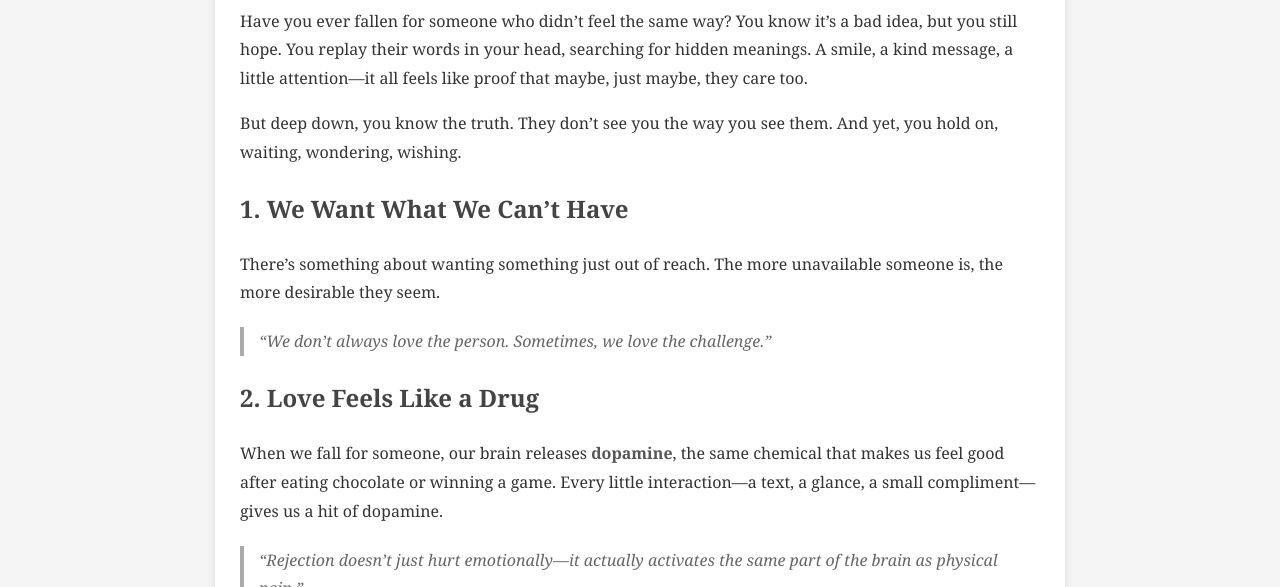
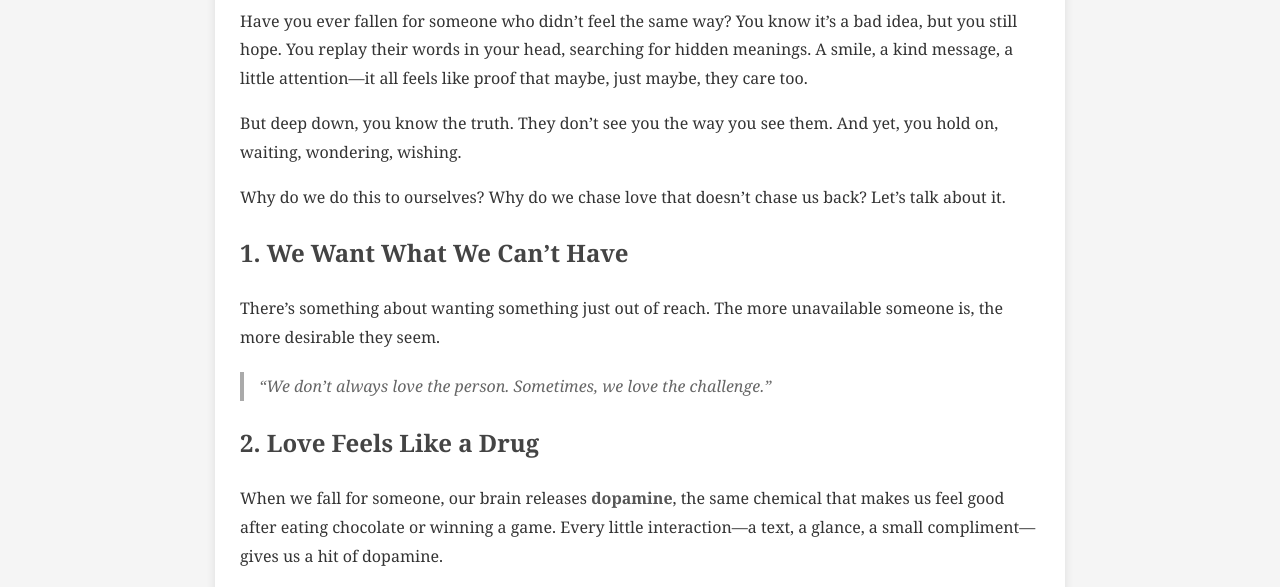
Before and after one commit to ranjith-sp-0310/supernatural.live, a plain HTML site: page index.html in a window 1280 px wide. Shown: the part 212-799 px from the top of the page. Drawn offline with Linux system fonts and the light colour scheme.

Commit message:
Update index.html

```diff
--- a/index.html
+++ b/index.html
@@ -67,6 +67,7 @@
     <h1>Why We Fall for Those Who Don’t Fall for Us</h1>
     <p>Have you ever fallen for someone who didn’t feel the same way? You know it’s a bad idea, but you still hope. You replay their words in your head, searching for hidden meanings. A smile, a kind message, a little attention—it all feels like proof that maybe, just maybe, they care too.</p>
     <p>But deep down, you know the truth. They don’t see you the way you see them. And yet, you hold on, waiting, wondering, wishing.</p>
+    <p>Why do we do this to ourselves? Why do we chase love that doesn’t chase us back? Let’s talk about it.</p>
 
     <h2>1. We Want What We Can’t Have</h2>
     <p>There’s something about wanting something just out of reach. The more unavailable someone is, the more desirable they seem.</p>
```
